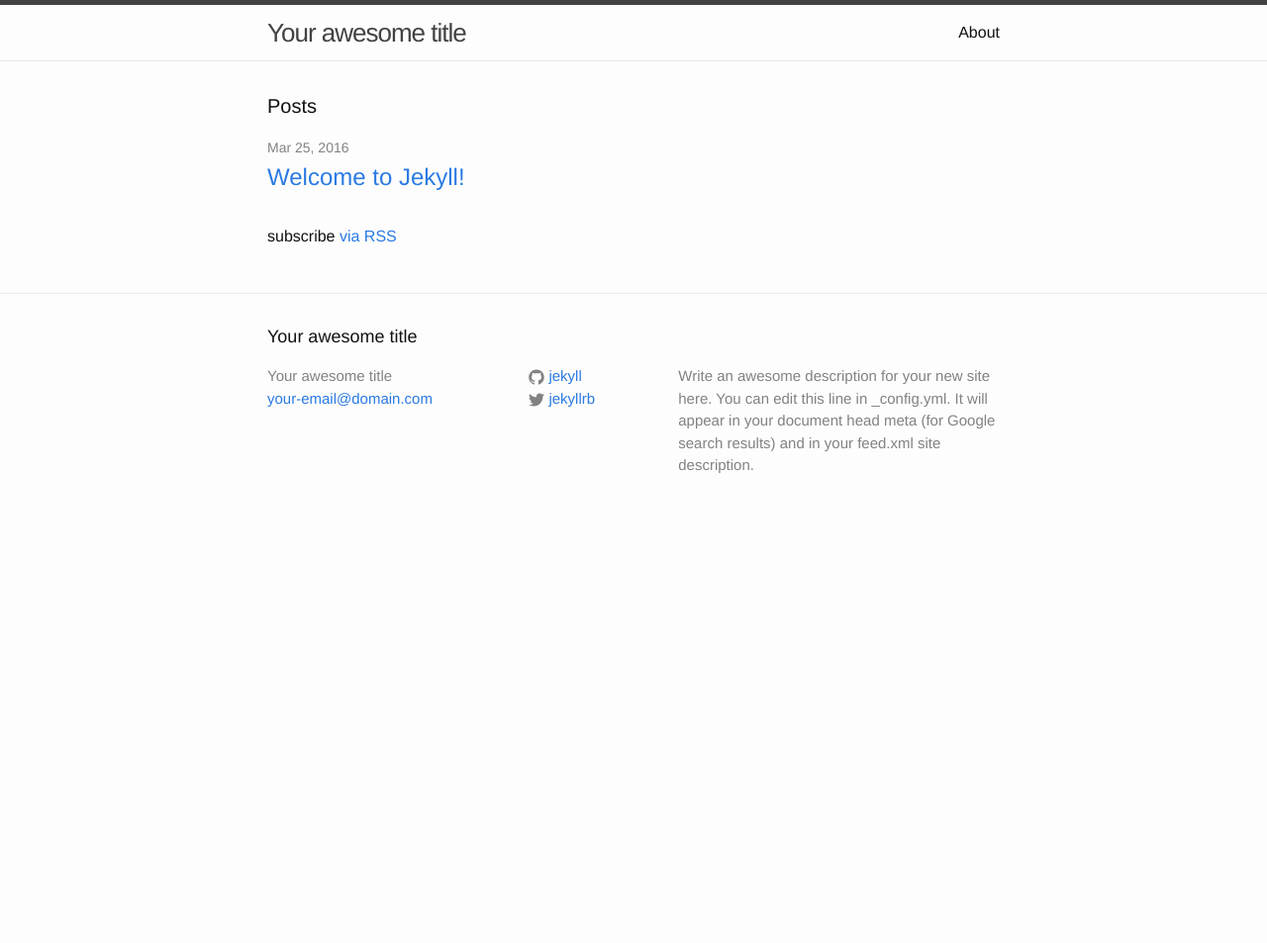
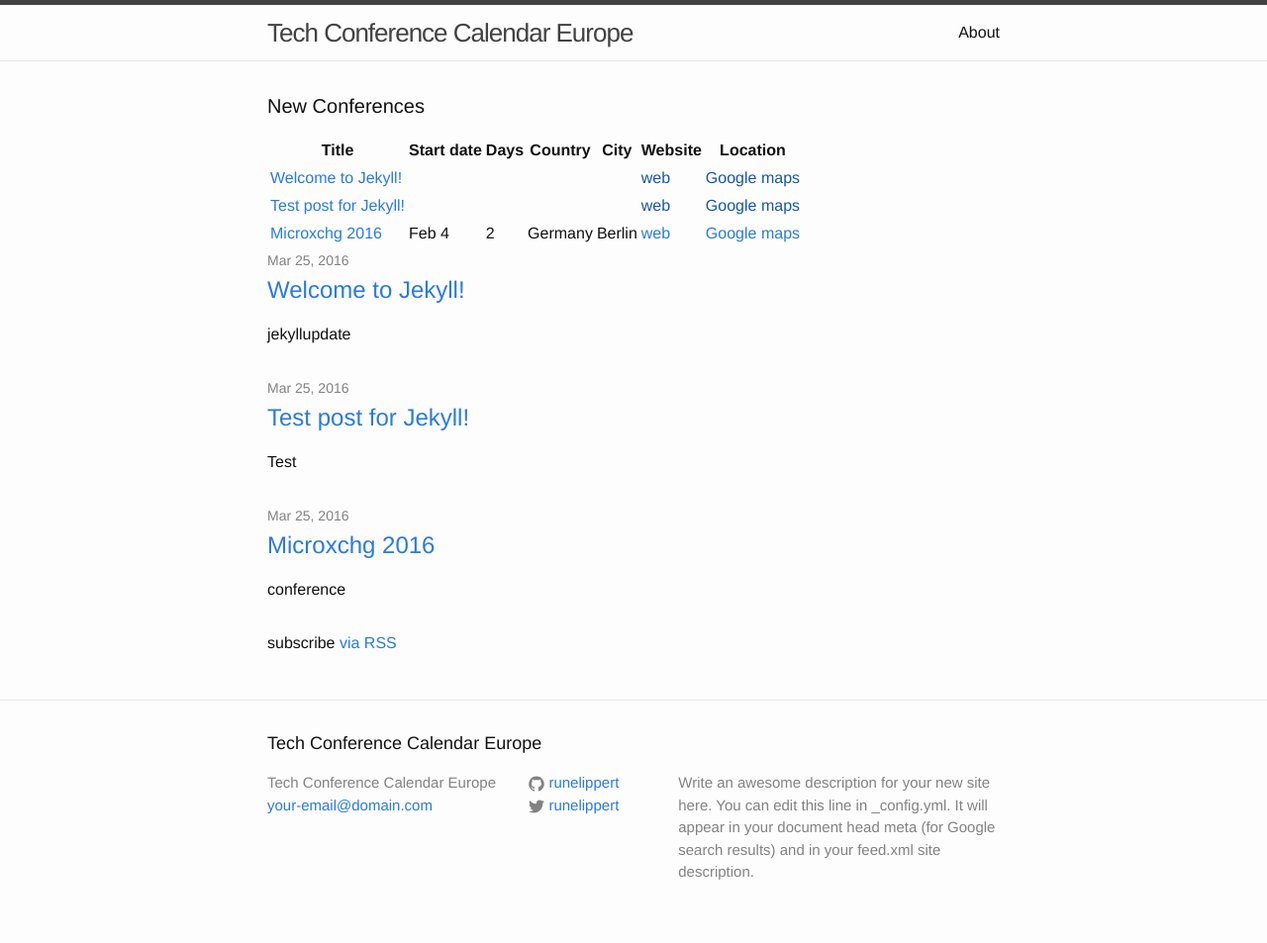
Before and after one commit to TechConferenceCalendar/techconferencecalendar.github.io, a Jekyll site: the page built from index.html, in a window 1280 px wide. Shown: the whole page at 99% size. Built offline with Jekyll 4.4.1, drawn with Linux system fonts in a browser that asks for light colours; before the commit the page ends 900 px from its top, so only the background shows below that.

Commit message:
fist draft of a conference post a mockup of index

```diff
--- a/_config.yml
+++ b/_config.yml
@@ -6,7 +6,7 @@
 # 'jekyll serve'. If you change this file, please restart the server process.
 
 # Site settings
-title: Your awesome title
+title: Tech Conference Calendar Europe
 email: your-email@domain.com
 description: > # this means to ignore newlines until "baseurl:"
   Write an awesome description for your new site here. You can edit this
@@ -14,8 +14,8 @@ description: > # this means to ignore newlines until "baseurl:"
   Google search results) and in your feed.xml site description.
 baseurl: "" # the subpath of your site, e.g. /blog
 url: "http://yourdomain.com" # the base hostname & protocol for your site
-twitter_username: jekyllrb
-github_username:  jekyll
+twitter_username: runelippert
+github_username:  runelippert
 
 # Build settings
 markdown: kramdown
--- /dev/null
+++ b/_posts/2016-03-25-microxchg-2016.markdown
@@ -0,0 +1,16 @@
+---
+layout: conference
+title:  "Microxchg 2016"
+date:   2016-03-25 12:56:33 +0100
+location: https://www.google.dk/maps/place/Kalkscheune/@52.5243327,13.3197521,12z/data=!4m2!3m1!1s0x47a851e837c93643:0xd44c06c0d6ff5dda
+country: Germany
+city: Berlin
+categories: conference
+startdate: 2016-02-04
+enddate: 2016-02-05
+numberOfDays: 2
+videos: https://www.youtube.com/channel/UCGCbB8TPtYMQmJwYVogcPjg
+website: http://microxchg.io/
+
+---
+A test post for Jekyll
--- /dev/null
+++ b/_posts/2016-03-25-testpost.markdown
@@ -0,0 +1,7 @@
+---
+layout: post
+title:  "Test post for Jekyll!"
+date:   2016-03-25 12:56:33 +0100
+categories: Test
+---
+A test post for Jekyll
--- a/index.html
+++ b/index.html
@@ -4,8 +4,32 @@ layout: default
 
 <div class="home">
 
-  <h1 class="page-heading">Posts</h1>
+  <h1 class="page-heading">New Conferences</h1>
 
+  <table>
+    <tr>
+      <th>Title</th>
+      <th>Start date</th>
+      <th>Days</th>
+      <th>Country</th>
+      <th>City</th>
+      <th>Website</th>
+      <th>Location</th>
+    </tr>
+    {% for post in site.posts %}
+      <tr>
+        <td><a href="{{ post.url | prepend: site.baseurl }}">{{ post.title }}</a></td>
+        <td>{{post.startdate | date: "%b %-d" }}</td>
+        <td>{{post.numberOfDays}}</td>
+        <td>{{post.country}}</td>
+        <td>{{post.city}}</td>
+        <td><a href="{{ post.website }}" target="_blank">web</a></td>
+        <td>
+          <a href="{{ post.location }}" target="_blank">Google maps</a>
+        </td>
+
+    {% endfor %}
+  </table>
   <ul class="post-list">
     {% for post in site.posts %}
       <li>
@@ -14,6 +38,9 @@ layout: default
         <h2>
           <a class="post-link" href="{{ post.url | prepend: site.baseurl }}">{{ post.title }}</a>
         </h2>
+        <p>
+        {{post.categories}}
+        </p>
       </li>
     {% endfor %}
   </ul>
```
Also changed, not shown: _layouts/conference.html (added, +19 -0 lines).
